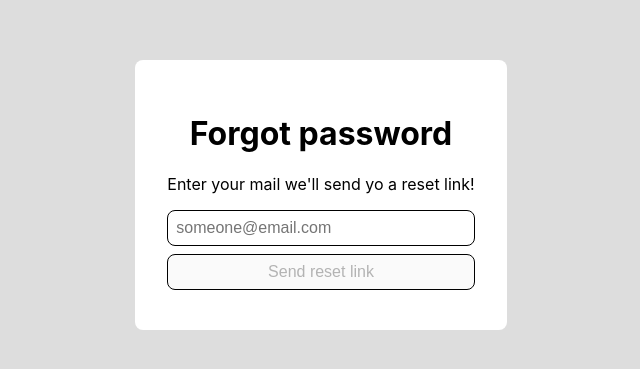
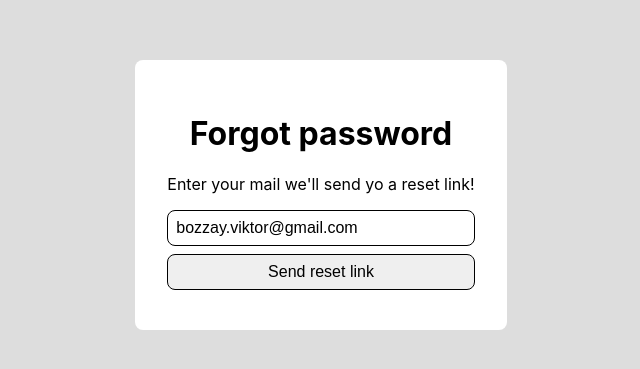
Before and after one commit to exphoenee/user-authentication, a React (Create React App) app in the folder react-auth-starter/front-end/: page /forgot-password in a window 1280 px wide. Shown: the part 205-574 px from the top of the page, without its empty margins (319-959 px from the left). Built offline with nearby package versions, Linux system fonts and the light colour scheme.

Commit message:
Update ForgotPasswordPage.js

```diff
--- a/react-auth-starter/front-end/src/pages/ForgotPasswordPage.js
+++ b/react-auth-starter/front-end/src/pages/ForgotPasswordPage.js
@@ -7,13 +7,14 @@ import { getRoute } from "../Routes";
 const ForgotPasswordPage = () => {
   const [errorMessages, setErrorMessages] = useState(null);
   const [success, setSuccess] = useState(false);
-  const [email, setEmail] = useState("");
+  const [email, setEmail] = useState("bozzay.viktor@gmail.com");
   const history = useHistory();
 
   const onPasswordResetClicked = async () => {
     try {
       await axios.put(`http://localhost:8080/api/forgot-password/${email}`);
       setSuccess(true);
+      console.log("success");
       setTimeout(() => {
         history.push(getRoute("login"));
       }, 3000);
```
